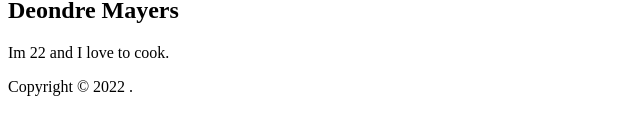
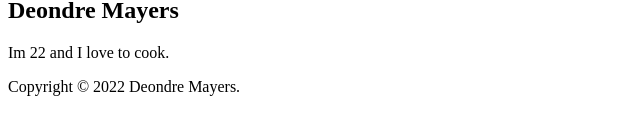
Before and after one commit to Dcode25/comp2245-assignment1, a plain HTML site: page index.html in a window 1280 px wide. Shown: the part 121-256 px from the top of the page, without its empty margins (0-640 px from the left). Drawn offline with Linux system fonts and the light colour scheme.

Commit message:
create hmtl file

```diff
--- a/index.html
+++ b/index.html
@@ -17,7 +17,7 @@ webpage for Assignment 1 of COMP2245.</p>
  <p>Im 22 and I love to cook.</p>
  </main>
  <footer>
- <p>Copyright &copy; 2022 <Your Name>.</p>
+ <p>Copyright &copy; 2022 Deondre Mayers.</p>
  </footer>
 </body>
 </html>
```
